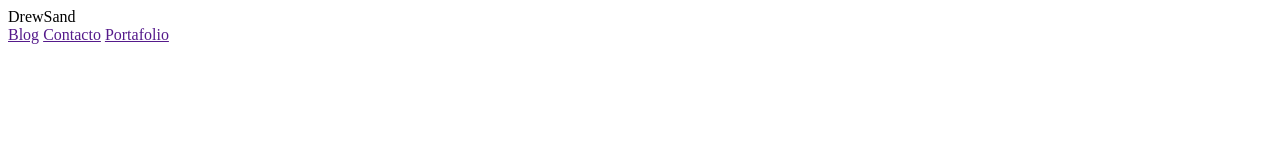
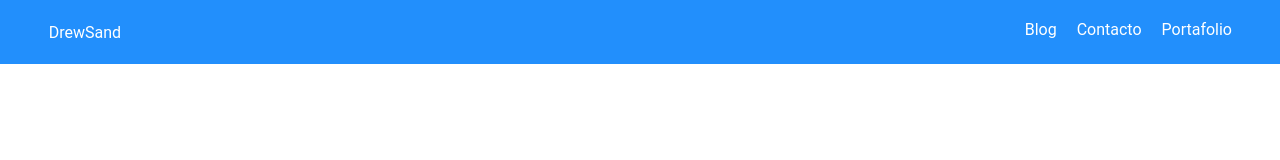
Before and after one commit to demetrius233/templatesWeb, a plain HTML site: page index.html in a window 1280 px wide. Drawn offline with Linux system fonts and the light colour scheme.

Commit message:
Se agregó el muenú burger al header y los media queries

```diff
--- a/css/app.css
+++ b/css/app.css
@@ -5,4 +5,76 @@
   --bg-primary: #228ffc;
   --bg-white: #ffffff; }
 
+*, *::before, *::after {
+  box-sizing: border-box; }
+
+body {
+  margin: 0;
+  font-family: "Roboto"; }
+
+.container {
+  max-width: 1200px;
+  margin-left: auto;
+  margin-right: auto;
+  width: 95%; }
+
+a {
+  text-decoration: none; }
+
+ul {
+  list-style: none; }
+
+header {
+  background-color: var(--bg-primary); }
+  header .container {
+    height: var(--height);
+    display: flex;
+    justify-content: space-between;
+    align-items: center; }
+  header .logo {
+    padding: .55rem; }
+    header .logo a {
+      color: var(--bg-white); }
+  header .menu-toggle {
+    width: 30px;
+    height: 25px;
+    position: relative;
+    cursor: pointer; }
+    @media (min-width: 992px) {
+      header .menu-toggle {
+        display: none; } }
+    header .menu-toggle span {
+      height: 5px;
+      width: 100%;
+      background-color: white;
+      position: absolute;
+      top: 0;
+      left: 0;
+      border-radius: 3px; }
+    header .menu-toggle span:nth-child(2) {
+      top: 10px; }
+    header .menu-toggle span:nth-child(3) {
+      top: 20px; }
+  header .navegacion {
+    display: none; }
+    @media (min-width: 992px) {
+      header .navegacion {
+        display: block; } }
+    header .navegacion a {
+      display: inline-block;
+      color: var(--bg-white);
+      padding: 0 .5rem; }
+      header .navegacion a:hover::after {
+        width: 100%; }
+      header .navegacion a::after {
+        content: "";
+        display: block;
+        width: 0;
+        margin: auto;
+        height: 2px;
+        background-color: var(--bg-white);
+        transition: .4s;
+        margin-top: 3px;
+        border-radius: 2px; }
+
 /*# sourceMappingURL=app.css.map */
--- a/index.html
+++ b/index.html
@@ -8,12 +8,23 @@
 </head>
 <body>
     <header>
-        <div class="menu-toggle"></div>
-        <div class="logo">DrewSand</div>
-        <div class="navegacion">
-            <a href="">Blog</a>
-            <a href="">Contacto</a>
-            <a href="">Portafolio</a>
+        <div class="container">
+
+            <div class="menu-toggle">
+                <span></span>
+                <span></span>
+                <span></span>
+            </div>
+
+            <div class="logo">
+                <a href="index.html">DrewSand</a>
+            </div>
+
+            <div class="navegacion">
+                <a href="">Blog</a>
+                <a href="">Contacto</a>
+                <a href="">Portafolio</a>
+            </div>
         </div>
     </header>
 </body>
```
